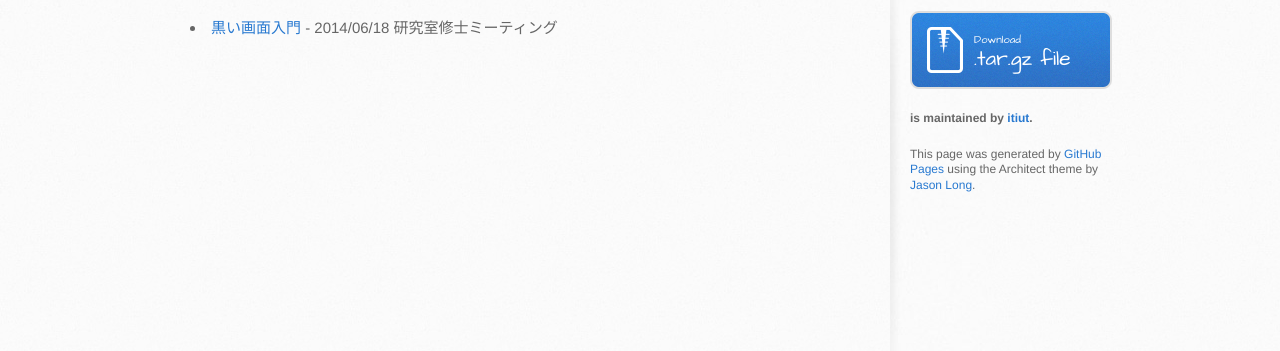
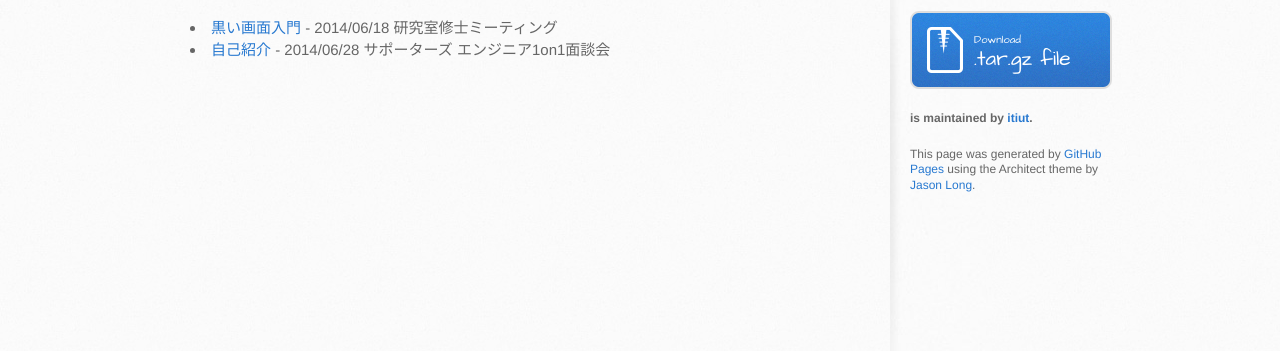
Before and after one commit to itiut/slides, a plain HTML site: page index.html in a window 1280 px wide. Shown: the part 321-672 px from the top of the page. Drawn offline with Linux system fonts and the light colour scheme.

Commit message:
Add link to 1-on-1 interview

```diff
--- a/index.html
+++ b/index.html
@@ -37,6 +37,9 @@
             <li>
               <a href="/slides/kuroi-gamen/">黒い画面入門</a> - 2014/06/18 研究室修士ミーティング
             </li>
+            <li>
+              <a href="/slides/supporterz-1-on-1-interview/">自己紹介</a> - 2014/06/28 サポーターズ エンジニア1on1面談会
+            </li>
           </ul>
         </section>
 
```
Also changed, not shown: 1 other file.
